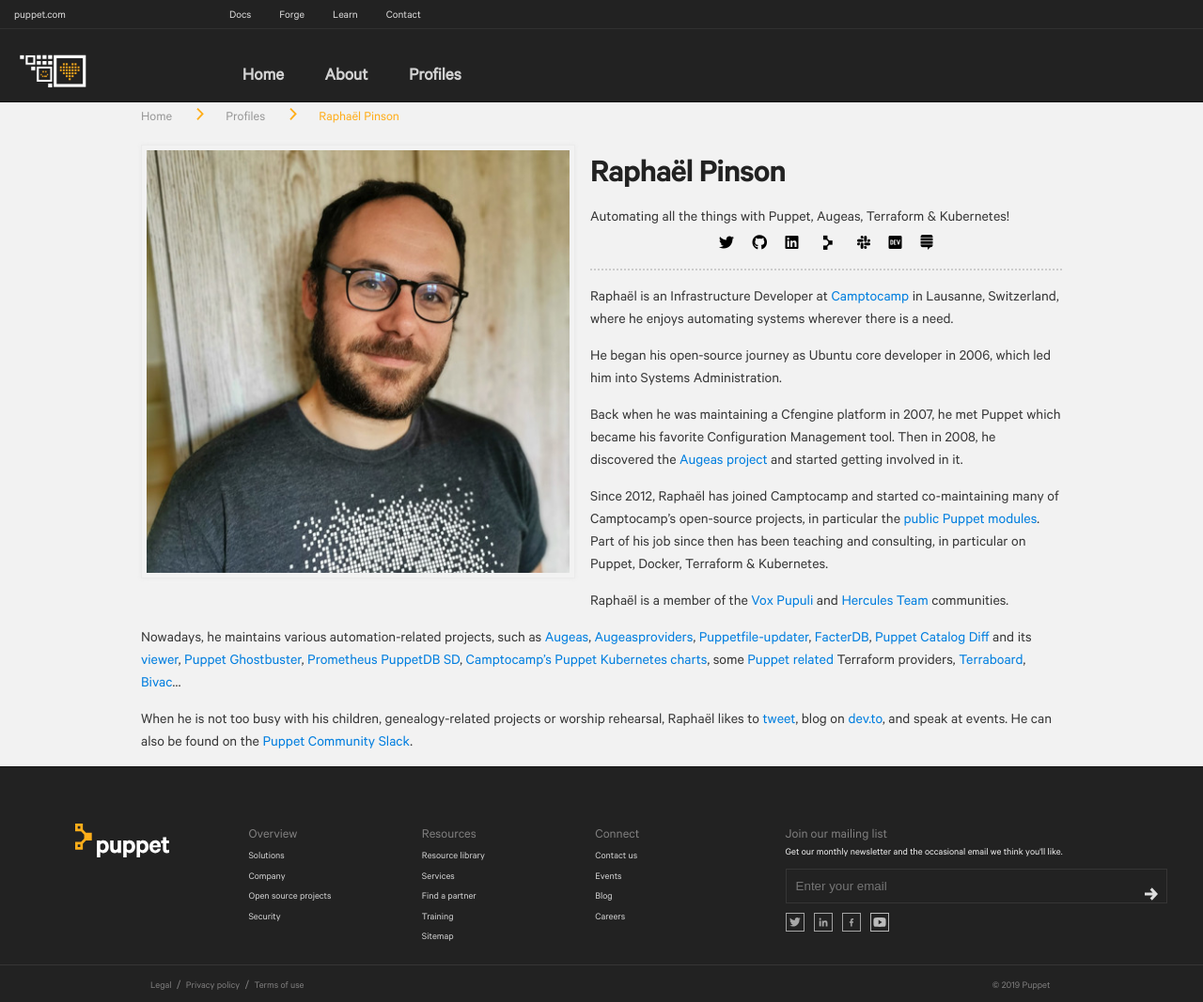
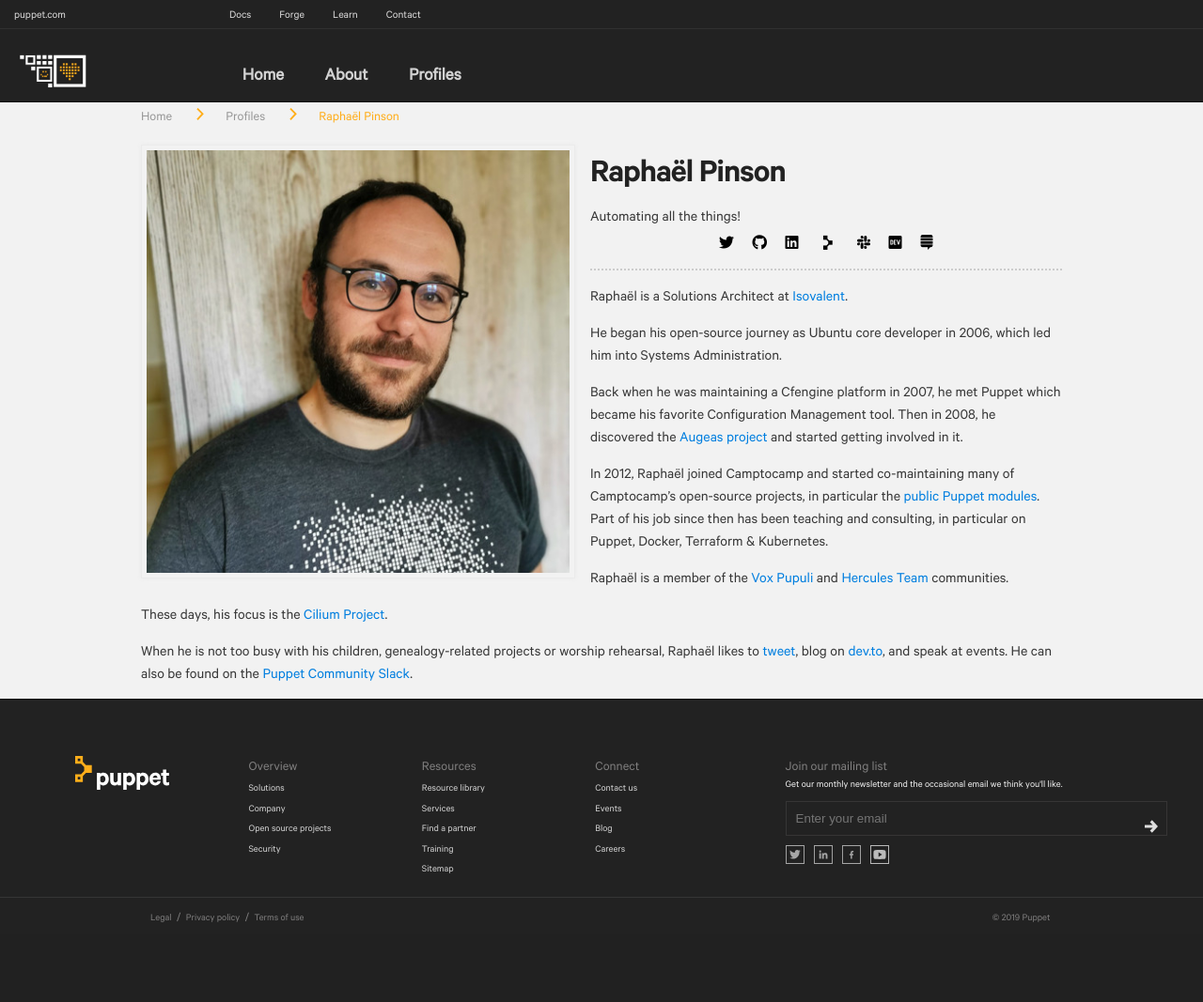
Before and after one commit to puppet-champions/puppet-champions.github.io, a Jekyll site: the page built from _puppeteers/raphink.md, in a window 1280 px wide. Shown: the whole page at 94% size. Built offline with Jekyll 4.4.1, drawn with Linux system fonts in a browser that asks for light colours; after the commit the page ends 995 px from its top, so only the background shows below that.

Commit message:
Update raphink's bio
Signed-off-by: Raphaël Pinson <raphael@isovalent.com>

```diff
--- a/_puppeteers/raphink.md
+++ b/_puppeteers/raphink.md
@@ -2,7 +2,7 @@
 layout: profile
 name: Raphaël Pinson
 image: /assets/images/profiles/raphink.jpg
-bio: Automating all the things with Puppet, Augeas, Terraform & Kubernetes!
+bio: Automating all the things!
 twitter: raphink
 github: raphink
 linkedin: raphink
@@ -12,8 +12,7 @@
 stackexchange: 82664/ℝaphink
 ---
 
-Raphaël is an Infrastructure Developer at [Camptocamp](https://camptocamp.com)
-in Lausanne, Switzerland, where he enjoys automating systems wherever there is a need.
+Raphaël is a Solutions Architect at [Isovalent](https://isovalent.com).
 
 He began his open-source journey as Ubuntu core developer in 2006, which led
 him into Systems Administration.
@@ -22,7 +21,7 @@
 became his favorite Configuration Management tool. Then in 2008, he discovered
 the [Augeas project](https://augeas.net) and started getting involved in it.
 
-Since 2012, Raphaël has joined Camptocamp and started co-maintaining
+In 2012, Raphaël joined Camptocamp and started co-maintaining
 many of Camptocamp's open-source projects, in particular
 the [public Puppet modules](https://forge.puppet.com/camptocamp).
 Part of his job since then has been teaching and consulting,
@@ -30,16 +29,7 @@
 
 Raphaël is a member of the [Vox Pupuli](https://voxpupuli.org/) and [Hercules Team](https://github.com/hercules-team) communities.
 
-Nowadays, he maintains various automation-related projects, such as
-[Augeas](https://augeas.net), [Augeasproviders](https://augeasproviders.com),
-[Puppetfile-updater](https://github.com/camptocamp/puppetfile-updater),
-[FacterDB](https://camptocamp.github.io/facterdb/),
-[Puppet Catalog Diff](https://github.com/camptocamp/puppet-catalog-diff) and its [viewer](https://github.com/camptocamp/puppet-catalog-diff-viewer),
-[Puppet Ghostbuster](https://github.com/camptocamp/puppet-ghostbuster),
-[Prometheus PuppetDB SD](https://github.com/camptocamp/prometheus-puppetdb-sd),
-[Camptocamp's Puppet Kubernetes charts](https://github.com/camptocamp/charts),
-some [Puppet](https://github.com/camptocamp/terraform-provider-puppetdb) [related](https://github.com/camptocamp/terraform-provider-puppetca) Terraform providers,
-[Terraboard](https://camptocamp.github.io/terraboard/), [Bivac](https://camptocamp.github.io/bivac/)…
+These days, his focus is the [Cilium Project](https://cilium.io).
 
 When he is not too busy with his children, genealogy-related projects
 or worship rehearsal,
```
